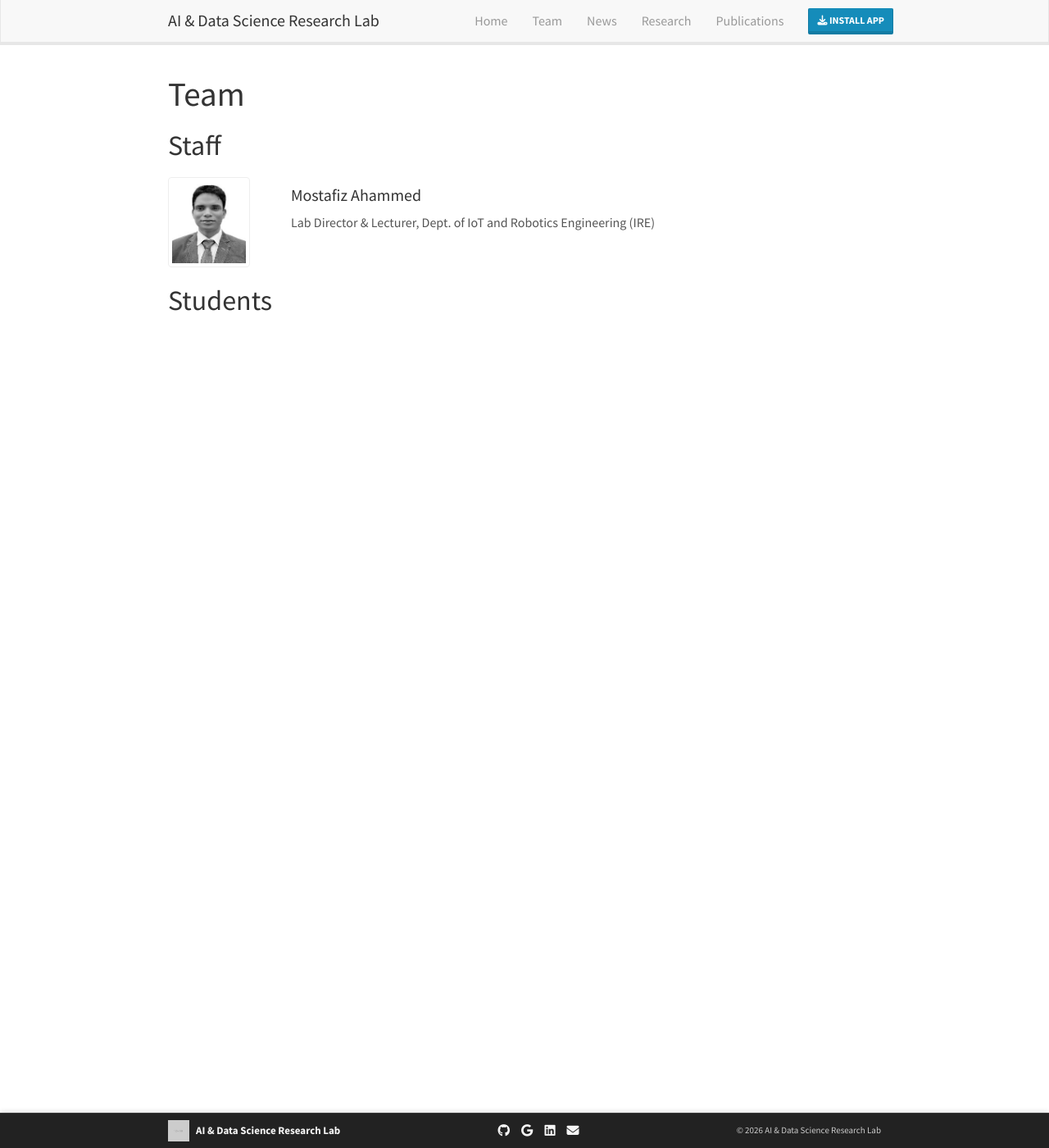
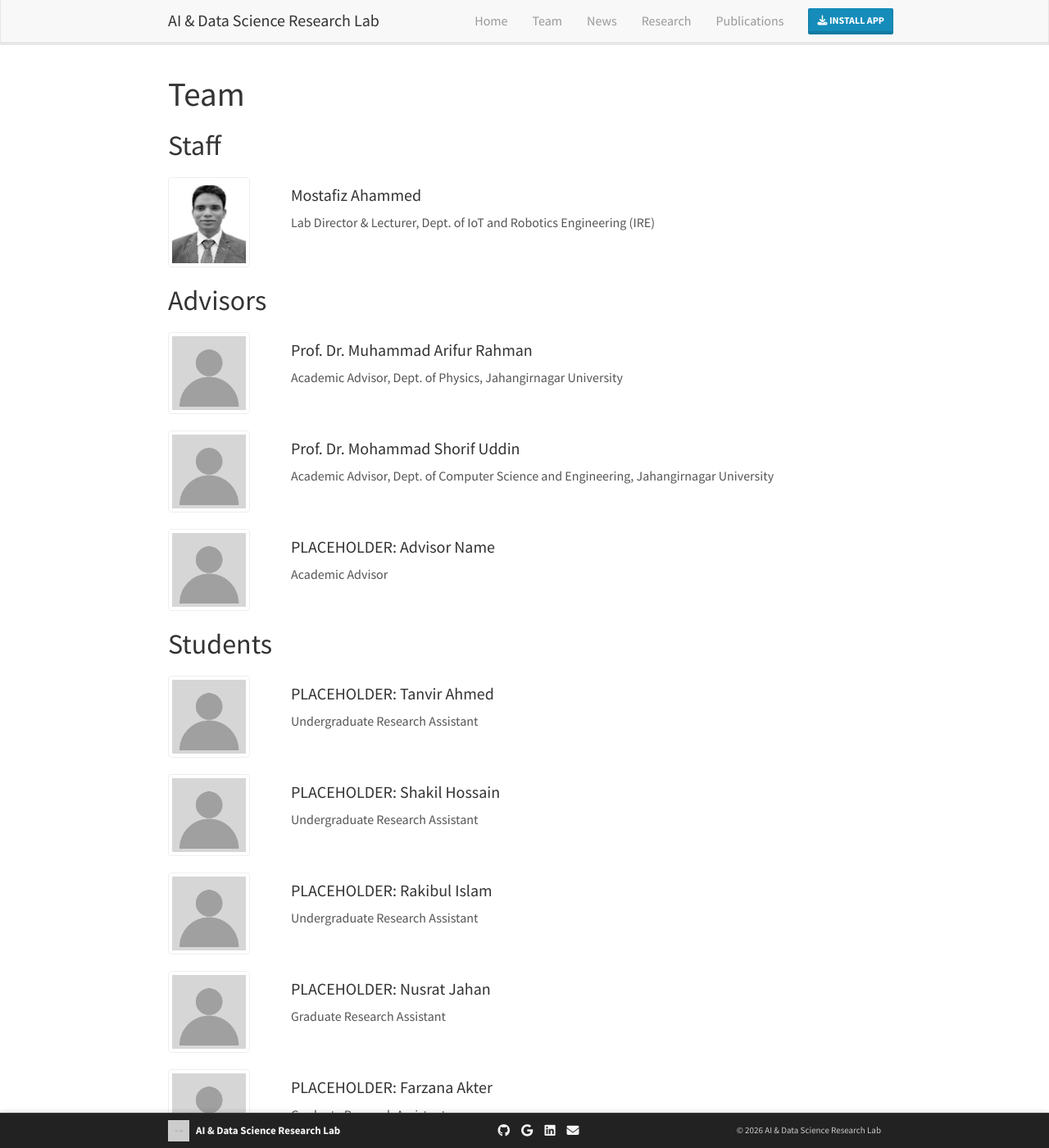
Before and after one commit to ABS-EMON/mostafiz-ahammed-research-lab, a Jekyll site: the page built from _pages/team/index.html, in a window 1280 px wide and 1400 px high. Shown: the whole window at 82% size. Built offline with Jekyll 4.4.1, drawn with Linux system fonts in a browser that asks for light colours; nearby versions of some CDN libraries.

Commit message:
Add files via upload

```diff
--- /dev/null
+++ b/_pages/team/_posts/2026-01-05-advisor-three.md
@@ -0,0 +1,25 @@
+---
+layout: member
+category: advisor
+title: "PLACEHOLDER: Advisor Name"
+image: default-avatar.png
+role: Academic Advisor
+permalink: 'team/advisor-three'
+social:
+    twitter:
+    linkedin:
+    google-scholar:
+    github:
+    website:
+    orcid:
+    research-gate:
+education:
+ - "PLACEHOLDER: Add highest degree, institution, and year"
+ - "PLACEHOLDER: Add additional degrees"
+---
+
+PLACEHOLDER BIO — replace with this advisor's real name, title, department, and background.
+
+**Contact**
+
+PLACEHOLDER: Add office address, email, and phone.
--- /dev/null
+++ b/_pages/team/_posts/2026-01-05-mohammad-shorif-uddin.md
@@ -0,0 +1,25 @@
+---
+layout: member
+category: advisor
+title: Prof. Dr. Mohammad Shorif Uddin
+image: default-avatar.png
+role: Academic Advisor, Dept. of Computer Science and Engineering, Jahangirnagar University
+permalink: 'team/mohammad-shorif-uddin'
+social:
+    twitter:
+    linkedin:
+    google-scholar:
+    github:
+    website:
+    orcid:
+    research-gate:
+education:
+ - "PLACEHOLDER: Add highest degree, institution, and year"
+ - "PLACEHOLDER: Add additional degrees"
+---
+
+PLACEHOLDER BIO — replace with the advisor's real background. Professor at the Department of Computer Science and Engineering, Jahangirnagar University, and academic advisor to the lab, providing guidance on machine learning and image processing research.
+
+**Contact**
+
+PLACEHOLDER: Add office address, email, and phone.
--- /dev/null
+++ b/_pages/team/_posts/2026-01-05-muhammad-arifur-rahman.md
@@ -0,0 +1,25 @@
+---
+layout: member
+category: advisor
+title: Prof. Dr. Muhammad Arifur Rahman
+image: default-avatar.png
+role: Academic Advisor, Dept. of Physics, Jahangirnagar University
+permalink: 'team/muhammad-arifur-rahman'
+social:
+    twitter:
+    linkedin:
+    google-scholar:
+    github:
+    website:
+    orcid:
+    research-gate:
+education:
+ - "PLACEHOLDER: Add highest degree, institution, and year"
+ - "PLACEHOLDER: Add additional degrees"
+---
+
+PLACEHOLDER BIO — replace with the advisor's real background. Professor at the Department of Physics, Jahangirnagar University, and academic advisor to the lab, providing guidance on signal processing and applied AI research.
+
+**Contact**
+
+PLACEHOLDER: Add office address, email, and phone.
--- /dev/null
+++ b/_pages/team/_posts/2026-01-06-farzana-akter.md
@@ -0,0 +1,24 @@
+---
+layout: member
+category: student
+title: "PLACEHOLDER: Farzana Akter"
+image: default-avatar.png
+role: Graduate Research Assistant
+permalink: 'team/farzana-akter'
+social:
+    twitter:
+    linkedin:
+    google-scholar:
+    github:
+    website:
+    orcid:
+    research-gate:
+education:
+ - "PLACEHOLDER: Add degree, institution, and year"
+---
+
+PLACEHOLDER BIO — replace with this student's real name, program, and research focus within the lab.
+
+**Contact**
+
+PLACEHOLDER: Add email.
--- /dev/null
+++ b/_pages/team/_posts/2026-01-06-nusrat-jahan.md
@@ -0,0 +1,24 @@
+---
+layout: member
+category: student
+title: "PLACEHOLDER: Nusrat Jahan"
+image: default-avatar.png
+role: Graduate Research Assistant
+permalink: 'team/nusrat-jahan'
+social:
+    twitter:
+    linkedin:
+    google-scholar:
+    github:
+    website:
+    orcid:
+    research-gate:
+education:
+ - "PLACEHOLDER: Add degree, institution, and year"
+---
+
+PLACEHOLDER BIO — replace with this student's real name, program, and research focus within the lab.
+
+**Contact**
+
+PLACEHOLDER: Add email.
--- /dev/null
+++ b/_pages/team/_posts/2026-01-06-rakibul-islam.md
@@ -0,0 +1,24 @@
+---
+layout: member
+category: student
+title: "PLACEHOLDER: Rakibul Islam"
+image: default-avatar.png
+role: Undergraduate Research Assistant
+permalink: 'team/rakibul-islam'
+social:
+    twitter:
+    linkedin:
+    google-scholar:
+    github:
+    website:
+    orcid:
+    research-gate:
+education:
+ - "PLACEHOLDER: Add degree, institution, and year"
+---
+
+PLACEHOLDER BIO — replace with this student's real name, program, and research focus within the lab.
+
+**Contact**
+
+PLACEHOLDER: Add email.
--- /dev/null
+++ b/_pages/team/_posts/2026-01-06-shakil-hossain.md
@@ -0,0 +1,24 @@
+---
+layout: member
+category: student
+title: "PLACEHOLDER: Shakil Hossain"
+image: default-avatar.png
+role: Undergraduate Research Assistant
+permalink: 'team/shakil-hossain'
+social:
+    twitter:
+    linkedin:
+    google-scholar:
+    github:
+    website:
+    orcid:
+    research-gate:
+education:
+ - "PLACEHOLDER: Add degree, institution, and year"
+---
+
+PLACEHOLDER BIO — replace with this student's real name, program, and research focus within the lab.
+
+**Contact**
+
+PLACEHOLDER: Add email.
--- /dev/null
+++ b/_pages/team/_posts/2026-01-06-tanvir-ahmed.md
@@ -0,0 +1,24 @@
+---
+layout: member
+category: student
+title: "PLACEHOLDER: Tanvir Ahmed"
+image: default-avatar.png
+role: Undergraduate Research Assistant
+permalink: 'team/tanvir-ahmed'
+social:
+    twitter:
+    linkedin:
+    google-scholar:
+    github:
+    website:
+    orcid:
+    research-gate:
+education:
+ - "PLACEHOLDER: Add degree, institution, and year"
+---
+
+PLACEHOLDER BIO — replace with this student's real name, program, and research focus within the lab.
+
+**Contact**
+
+PLACEHOLDER: Add email.
--- a/_pages/team/index.html
+++ b/_pages/team/index.html
@@ -12,6 +12,31 @@ permalink: /team/
 
 <h2><a id="staff"></a>Staff</h2>
 {% assign members = site.posts | where: 'category', 'staff' | sort: 'date' %}
+{% for member in members %}
+<div class="card team-member-card">
+    <div class="row mt-3">
+        <div class="col-md-2">
+            <a href={{member.url}}>
+                <img src="{{ site.url }}{{ site.baseurl }}/images/team/{{ member.image }}"
+                    class="card-img img-responsive img-thumbnail"
+                    style="filter: grayscale(100%); max-width: 100px;"/>
+            </a>
+        </div>
+
+        <div class="col-md-10">
+            <div class="card-body">
+            <h4 class="card-title">{{ member.title }}</h4>
+            <p class="card-text">{{ member.role }}</p>
+            </div>
+        </div>
+    </div>
+</div>
+{% endfor %}
+
+<!-- Advisors -->
+
+<h2><a id="advisor"></a>Advisors</h2>
+{% assign members = site.posts | where: 'category', 'advisor' | sort: 'date' %}
 {% for member in members %}
 <div class="card team-member-card">
     <div class="row mt-3">
```
